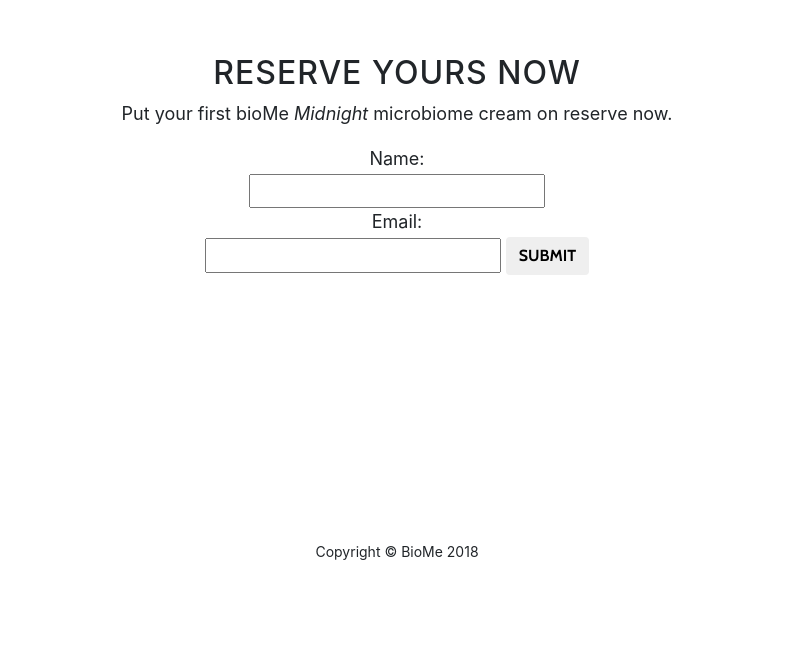
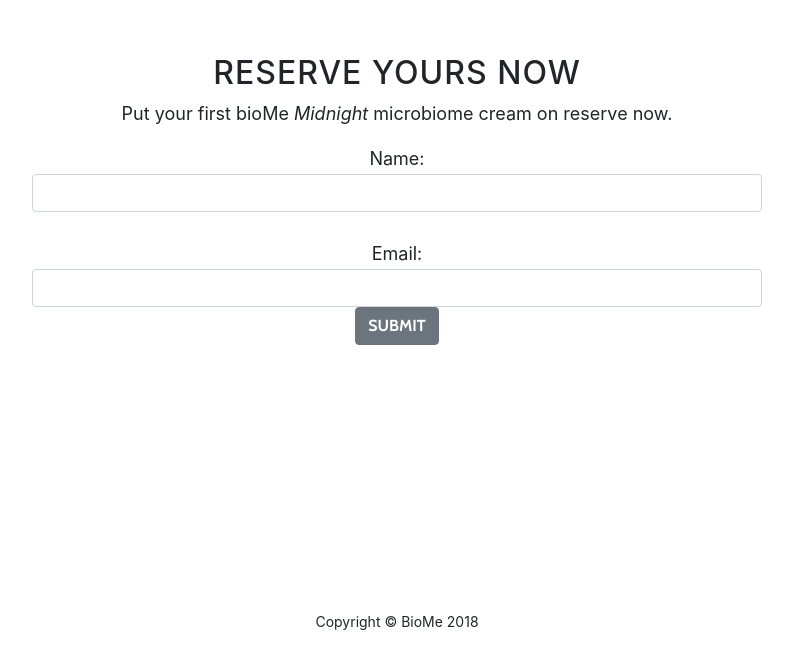
Before and after one commit to bioMe-midnight/bioMe-midnight.github.io, a website with bundled scripts: page index.html in a window 1280 px wide. Shown: the part 2220-2888 px from the top of the page, without its empty margins (243-1036 px from the left). Before the commit the page ends 2834 px from the top, so only its background shows below. Built offline with nearby package versions, Linux system fonts and the light colour scheme.

Commit message:
Update index.html

```diff
--- a/index.html
+++ b/index.html
@@ -102,10 +102,10 @@
             <p>Put your first bioMe <i>Midnight</i> microbiome cream on reserve now.</p>
             <form name="gform" id="gform" enctype="text/plain" action="https://docs.google.com/forms/d/e/1FAIpQLSdWMU9gp28PRQ07sdpLwvL9E8DmoWHOgNu9XAslr3JpxBDyhg/formResponse?" target="hidden_iframe" onsubmit="submitted=true;">
               <p>Name:<br>
-              <input type="text" name="entry.667659843" id="entry.667659843"><br>
+              <input type="text" name="entry.667659843" class="form-control" id="entry.667659843"><br>
               Email:<br>
-              <input type="text" name="entry.1834269188" id="entry.1834269188">
-                <input type="submit" value="Submit" class="btn"></p>
+              <input type="text" name="entry.1834269188" class="form-control" id="entry.1834269188">
+                <input type="submit" value="Submit" class="btn btn-secondary"></p>
             </form>
             <iframe name="hidden_iframe" id="hidden_iframe" style="display:none;" onload="if(submitted) {}:"></iframe>
           </div>
```
